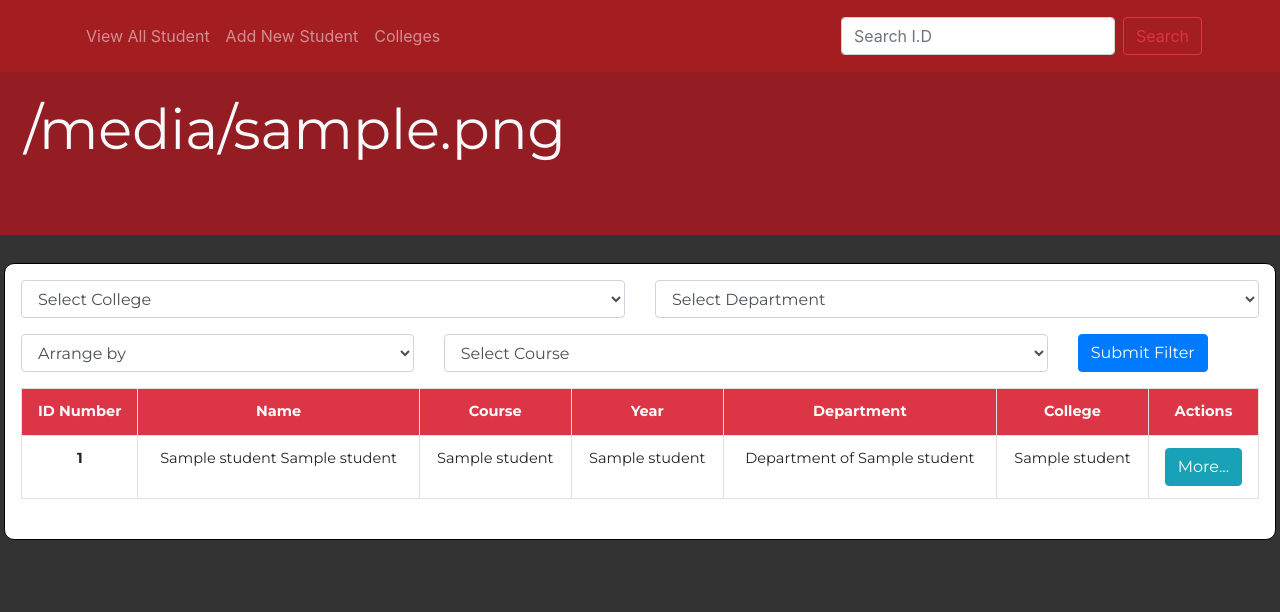
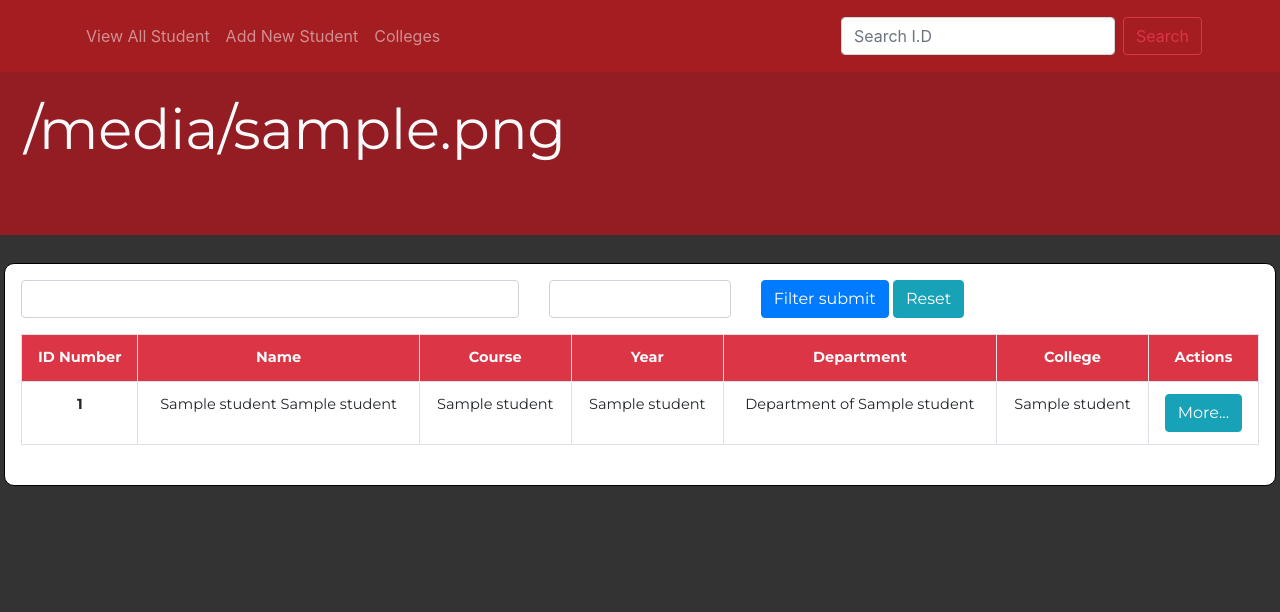
Before and after one commit to mjOmandam07/Flask-Projects, a Flask app: template student database/studentapp/templates/index.html in a window 1280 px wide. Shown: the top 612 px of the page. Run offline with Flask 2, Linux system fonts and the light colour scheme; the template is opened without the code that fills it: most values are stand-ins (such as "Sample title", 1, 10 or a date in 2020); form fields are guessed from the names that the template uses; some libraries are stand-ins or nearby versions.

Commit message:
Added and reduced the filter to just college and arrange by. Added the query and forms for filter

```diff
--- a/student database/studentapp/static/stylesheet/style.css
+++ b/student database/studentapp/static/stylesheet/style.css
@@ -118,6 +118,8 @@ body {
   background-color: rgba(255, 255, 255, 0.281);
 }
 
+
+
 /* SCROLL UP BUTTON STYLES */
 
 .scroll {
--- a/student database/studentapp/templates/index.html
+++ b/student database/studentapp/templates/index.html
@@ -14,64 +14,44 @@
       			{% endwith %}
           </div>
 
-          {% if students %}
+          <form method="POST">
+              {{ form.csrf_token }}
+              {{ form.hidden_tag() }}
+              <div class="row mb-3">
+                  <div class="col-5">
+                        {% if form.filter_college.errors %}
+                          {{ form.filter_college(class = "form-control is-invalid") }}
+                          <div class="invalid-feedback">
+                              {% for errors in form.filter_college.errors %}
+                                  <span>{{ errors }}</span>
+                              {% endfor %}
+                          </div>
+                        {% else %}
+                          {{ form.filter_college(class="form-control form-control-md") }}
+                        {% endif %}
+                  </div>
+                   <div class="col-2">
+                          {% if form.filter_arrange.errors %}
+                            {{ form.filter_arrange(class = "form-control is-invalid") }}
+                            <div class="invalid-feedback">
+                                {% for errors in form.filter_arrange.errors %}
+                                    <span>{{ errors }}</span>
+                                {% endfor %}
+                            </div>
+                          {% else %}
+                            {{ form.filter_arrange(class="form-control form-control-md") }}
+                          {% endif %}
+                    </div>
 
-            <form action="">
-              <div class="row mb-3">
-                <div class="col">
-                  <select class="form-control form-control-md" id="yearSelect">
-                    <option selected disabled class="d-none">Select College</option>
-                    <option>(COET) College of Engineering & Technology</option>
-                    <option>(CCS) College of Computer Studies</option>
-                    <option>(CASS) College of Arts & Social Sciences</option>
-                    <option>CED</option>
-                    <option>(CSM) College of Science & Mathematics</option>
-                    <option>CON</option>
-                    <option>(CBAA) College of Business Administration & Accountancy</option>
-                    <option>SGS</option>
-                  </select>
-                </div>
-                <div class="col">
-                  <select class="form-control form-control-md" id="yearSelect">
-                    <option selected disabled class="d-none">Select Department</option>
-                    <option>(COET) College of Engineering & Technology</option>
-                    <option>(CCS) College of Computer Studies</option>
-                    <option>(CASS) College of Arts & Social Sciences</option>
-                    <option>CED</option>
-                    <option>(CSM) College of Science & Mathematics</option>
-                    <option>CON</option>
-                    <option>(CBAA) College of Business Administration & Accountancy</option>
-                    <option>SGS</option>
-                  </select>
+                  <div class="col  container-fluid">
+                         {{ form.filter_submit(class="btn btn-primary mr-auto") }}
+                        <a  href="{{ url_for('land') }}" type="button" class="btn btn-info">
+                          Reset
+                        </a>
                   </div>
               </div>
-              <div class="row mb-3">
-                <div class="col-4">
-                  <select class="arrange form-control form-control-md" id="yearSelect">
-                    <option selected disabled class="d-none">Arrange by</option>
-                    <option>I.D Number</option>
-                    <option>Lastname</option>
-                  </select>
-                </div>
-                <div class="col-6">
-                  <select class="form-control form-control-md" id="yearSelect">
-                    <option selected disabled class="d-none">Select Course</option>
-                    <option>(COET) College of Engineering & Technology</option>
-                    <option>(CCS) College of Computer Studies</option>
-                    <option>(CASS) College of Arts & Social Sciences</option>
-                    <option>CED</option>
-                    <option>(CSM) College of Science & Mathematics</option>
-                    <option>CON</option>
-                    <option>(CBAA) College of Business Administration & Accountancy</option>
-                    <option>SGS</option>
-                  </select>
-                </div>
-                <div class="col container-fluid">
-                  <a class="btn btn-primary">Submit Filter</a>
-                </div>
-              </div>
-
           </form>
+          {% if students %}
             <table class="table table-bordered m-0 text-center p-4">
               <tr class=" header bg-danger text-light">
                 <th scope="col">ID Number</th>
@@ -99,17 +79,53 @@
               {% endfor %}
             </table>
 
-        </div>
-    </div>
           {%else%}
             <div class="row">
                 <div class="col">
                     <h1 class="display-4 font-weight-light">No Students to View</h1>
                 </div>
                 <div class="col-2">
-                    <a href="{{ url_for('register') }}#form" class="btn btn-primary mt-3"> Add New Student </a>
+                    <a href="{{ url_for('register') }}" class="btn btn-primary mt-3"> Add New Student </a>
                 </div>
             </div>
           {% endif %}
         </div>
+    </div>
+
+      </div>
+
+
+     <script>
+        college_select = document.getElementById('filter_college')
+        dept_select = document.getElementById('filter_department');
+        course_select = document.getElementById('filter_course');
+
+        college_select.onchange = function(){
+          college = college_select.value;
+          fetch('/dept/' + college).then(function(response){
+            response.json().then(function(data){
+              choice = '';
+              for (item of data.department){
+                choice += '<option value = "' + item.name_value + '">' + item.name + '</option>'
+              }
+              dept_select.innerHTML = choice
+              course_select.innerHTML = '<option> Select Course</option>'
+            });
+          });
+        };
+
+        dept_select.onchange = function(){
+          dept = dept_select.value;
+          college = college_select.value;
+          fetch('/course/'+college+'/'+dept).then(function(response){
+            response.json().then(function(data){
+              choice = '';
+              for (item of data.course){
+                  choice += '<option value = "'+ item.code + '">'+item.code+' '+item.name +'</option>'
+              }
+              course_select.innerHTML = choice
+            })
+          })
+        }
+    </script>
 {% endblock content %}
--- a/student database/studentapp/templates/layout.html
+++ b/student database/studentapp/templates/layout.html
@@ -33,10 +33,10 @@
             <ul class="navbar-nav mr-auto">
               {% if banner %}
                 <li class="navbar-item">
-                  <a href="{{ url_for('home', fltr='id') }}" class="nav-link"> View All Student </a>
+                  <a href="{{ url_for('land') }}" class="nav-link"> View All Student </a>
                 </li>
                 <li class="navbar-item">
-                  <a href="{{ url_for('register') }}#form" class="nav-link pl-2"> Add New Student </a>
+                  <a href="{{ url_for('register') }}" class="nav-link pl-2"> Add New Student </a>
                 </li>
                 <li class="navbar-item">
                   <a href="{{ url_for('colleges') }}" class="nav-link">Colleges </a>
```
Also changed, not shown: student database/studentapp/forms.py (+14 -18 lines), student database/studentapp/models.py (+27 -16 lines), student database/studentapp/routes.py (+40 -23 lines), student database/studentapp/templates/courses.html (+6 -6 lines), student database/studentapp/for_valid.py (line endings or trailing spaces). Lines whose indentation alone changed are shown as unchanged.
